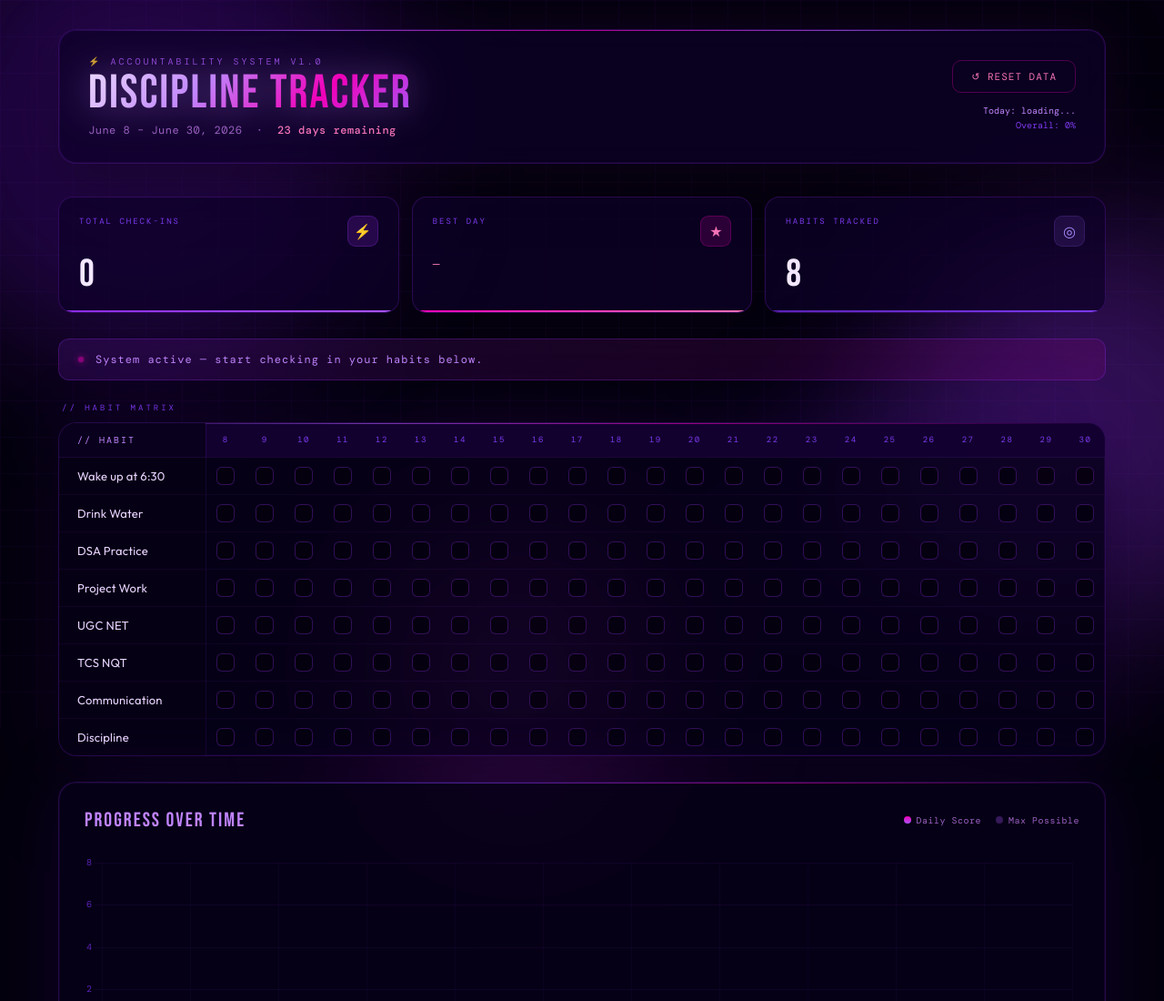
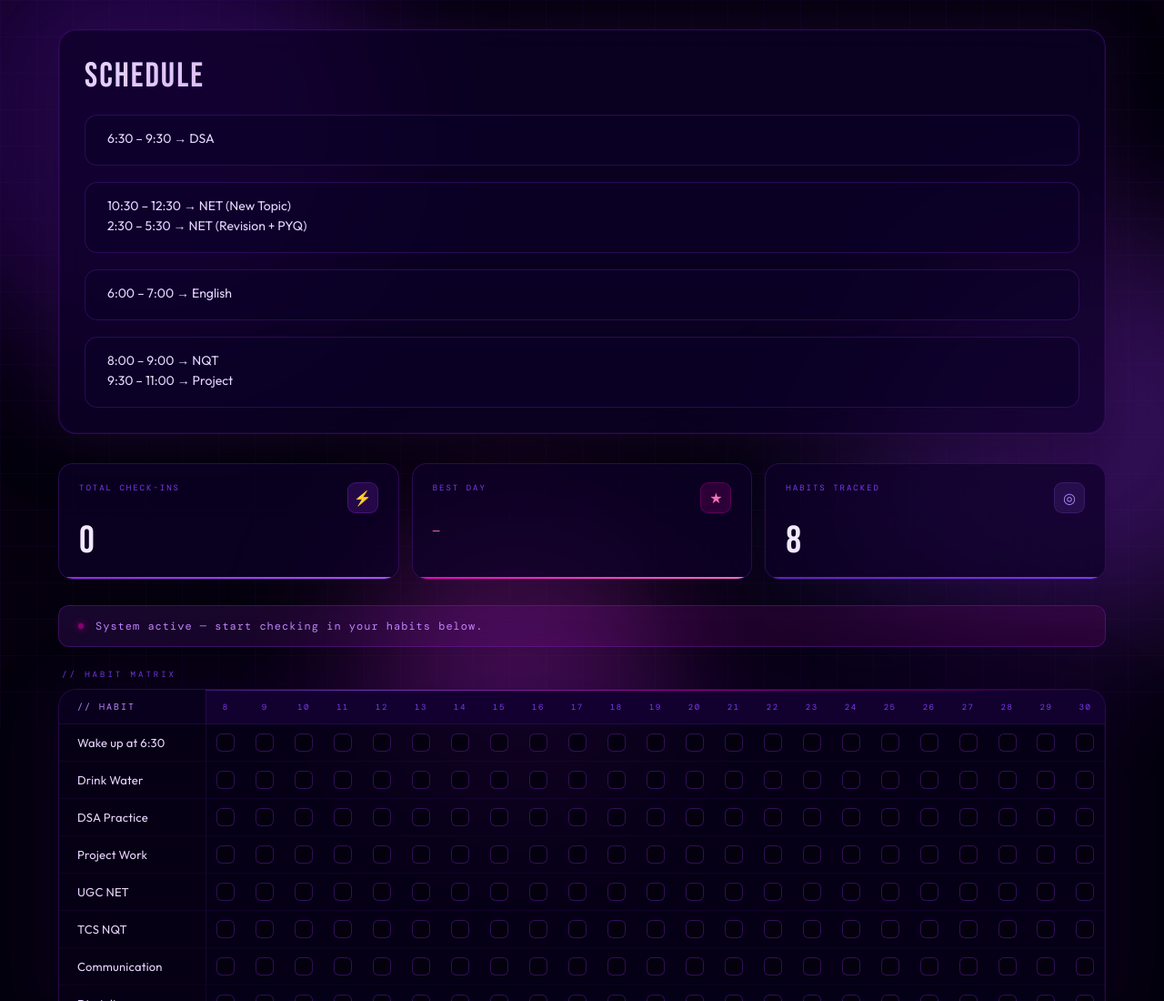
Before and after one commit to amxr017/amxr017.github.io, a plain HTML site: page index.html in a window 1280 px wide. Shown: the top 1100 px of the page at 91% size. Drawn offline with nearby package versions, Linux system fonts and the light colour scheme; a web font is replaced by a local one.

Commit message:
Update index.html

```diff
--- a/index.html
+++ b/index.html
@@ -153,6 +153,62 @@ body {
 .header-sub span {
   color: var(--pk2);
   font-weight: 500;
+}
+/* === SCHEDULE HEADER === */
+.schedule-header {
+  margin-bottom: 32px;
+  padding: 28px;
+  background: var(--glass);
+  border: 1px solid var(--border);
+  border-radius: 20px;
+  backdrop-filter: blur(20px);
+  box-shadow:
+    0 0 0 1px rgba(139,43,226,0.1) inset,
+    0 0 60px rgba(139,43,226,0.15),
+    0 20px 60px rgba(0,0,0,0.5);
+}
+
+.schedule-title {
+  font-family: 'Bebas Neue', sans-serif;
+  font-size: 38px;
+  letter-spacing: 2px;
+  margin-bottom: 20px;
+  background: linear-gradient(135deg, #e9d5ff, #c084fc, #f000b8);
+  -webkit-background-clip: text;
+  -webkit-text-fill-color: transparent;
+}
+
+.schedule-box {
+  display: grid;
+  gap: 18px;
+}
+
+.schedule-section {
+  padding: 16px 18px;
+  border-radius: 14px;
+  background: rgba(13,0,40,0.6);
+  border: 1px solid rgba(139,43,226,0.25);
+  transition: 0.25s;
+}
+
+.schedule-section:hover {
+  transform: translateY(-2px);
+  box-shadow: 0 0 20px rgba(139,43,226,0.2);
+}
+
+.section-title {
+  font-family: 'DM Mono', monospace;
+  font-size: 12px;
+  letter-spacing: 2px;
+  color: var(--p2);
+  margin-bottom: 6px;
+}
+
+.section-item {
+  font-size: 14px;
+  color: var(--p4);
+  margin-left: 6px;
+  margin-bottom: 4px;
 }
 
 .btn-reset {
@@ -615,20 +671,35 @@ input[type=checkbox].nt-cb:active { transform: scale(0.95); }
 <div class="page">
 
   <!-- HEADER -->
-  <header class="header">
-    <div class="header-left">
-      <div class="header-eyebrow">⚡ Accountability System v1.0</div>
-      <div class="header-title">Discipline Tracker</div>
-      <div class="header-sub">June 8 – June 30, 2026 &nbsp;·&nbsp; <span id="days-left">-- days remaining</span></div>
+  <header class="schedule-header">
+
+  <div class="schedule-title">
+    SCHEDULE
+  </div>
+
+  <div class="schedule-box">
+
+    <div class="schedule-section">
+      <div class="section-item">6:30 – 9:30 → DSA</div>
     </div>
-    <div style="display:flex;flex-direction:column;align-items:flex-end;gap:12px;">
-      <button class="btn-reset" onclick="resetAll()">↺ Reset Data</button>
-      <div style="font-family:'DM Mono',monospace;font-size:10px;color:var(--muted2);text-align:right;line-height:1.6;">
-        <div id="today-score-label" style="color:var(--p3);">Today: loading...</div>
-        <div id="overall-pct" style="color:var(--muted);">Overall: 0%</div>
-      </div>
+
+    <div class="schedule-section">
+      <div class="section-item">10:30 – 12:30 → NET (New Topic)</div>
+      <div class="section-item">2:30 – 5:30 → NET (Revision + PYQ)</div>
     </div>
-  </header>
+
+    <div class="schedule-section">
+      <div class="section-item">6:00 – 7:00 → English</div>
+    </div>
+
+    <div class="schedule-section">
+      <div class="section-item">8:00 – 9:00 → NQT</div>
+      <div class="section-item">9:30 – 11:00 → Project</div>
+    </div>
+
+  </div>
+
+</header>
 
   <!-- STATS -->
   <section class="stats-grid">
```
